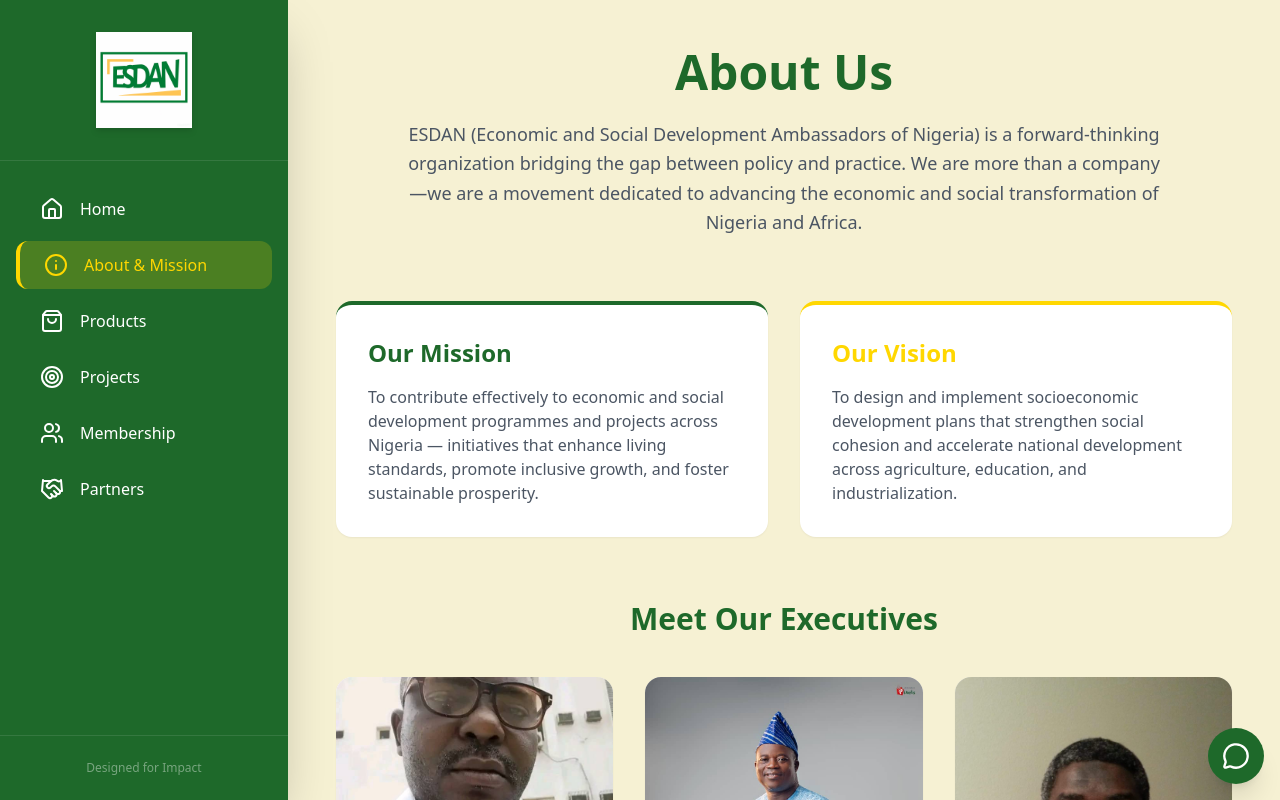
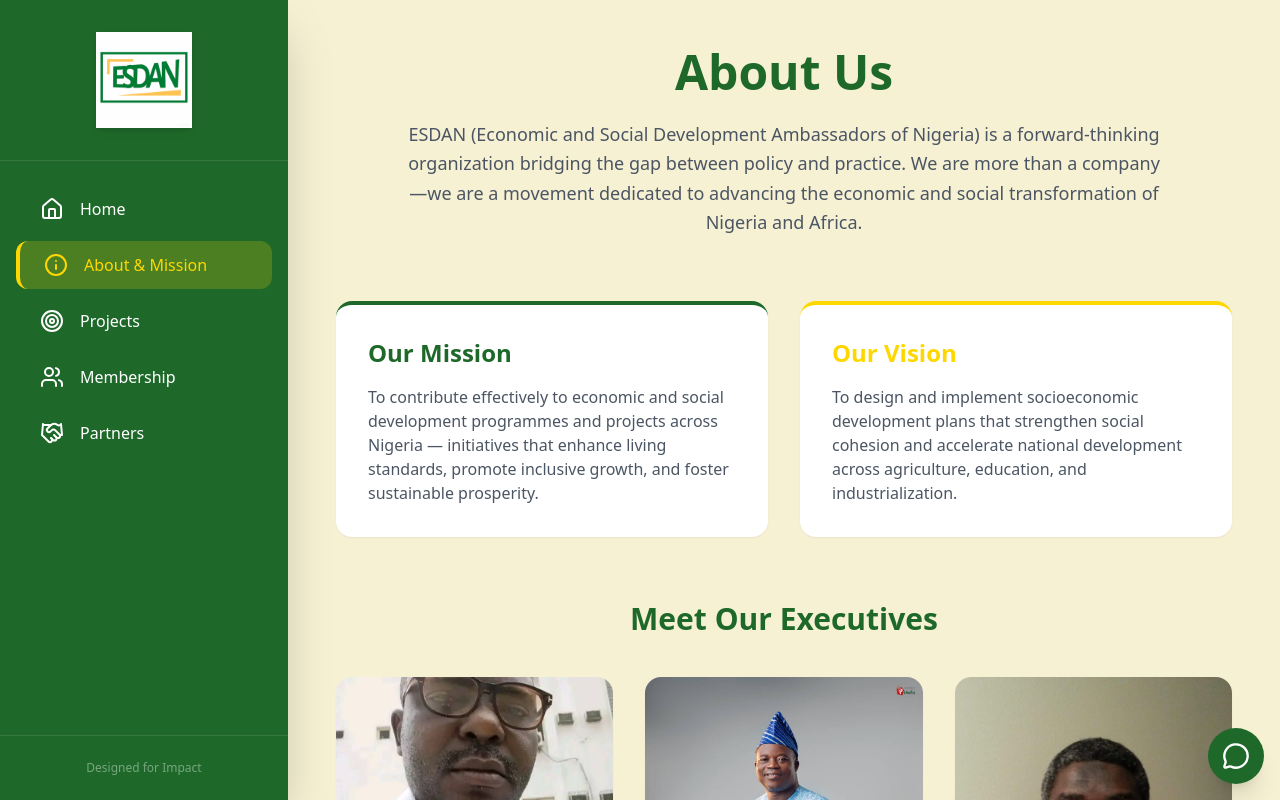
Before and after one commit to GITUPWALE08/ESDAN, a React (Vite) app: page /about in a window 1280 px wide. Shown: the top 800 px of the page. Built offline with nearby package versions, Linux system fonts and the light colour scheme.

Commit message:
made the product page inaccessible

```diff
--- a/src/App.tsx
+++ b/src/App.tsx
@@ -5,7 +5,7 @@
 import Projects from './pages/projects';
 import Membership from './pages/membership';
 import Partners from './pages/partners';
-import Products from './pages/products';
+// import Products from './pages/products';
 
 function App() {
   return (
@@ -14,7 +14,7 @@
         <Route path="/" element={<Layout />}>
         <Route index element={<Home />} />
         <Route path="about" element={<About />} />
-        <Route path="products" element={<Products />} />
+        {/* <Route path="products" element={<Products />} /> */}
         <Route path="projects" element={<Projects />} />
         <Route path="membership" element={<Membership />} />
         <Route path="partners" element={<Partners />} />
--- a/src/components/layout/navigation.tsx
+++ b/src/components/layout/navigation.tsx
@@ -19,7 +19,7 @@
   const navItems = [
     { name: 'Home', path: '/', icon: <Home size={24} /> },
     { name: 'About & Mission', path: '/about', icon: <Info size={24} /> },
-    { name: 'Products', path: '/products', icon: <ShoppingBag size={24} /> },
+    // { name: 'Products', path: '/products', icon: <ShoppingBag size={24} /> },
     { name: 'Projects', path: '/projects', icon: <Target size={24} /> },
     { name: 'Membership', path: '/membership', icon: <Users size={24} /> },
     { name: 'Partners', path: '/partners', icon: <Handshake size={24} /> },
```
